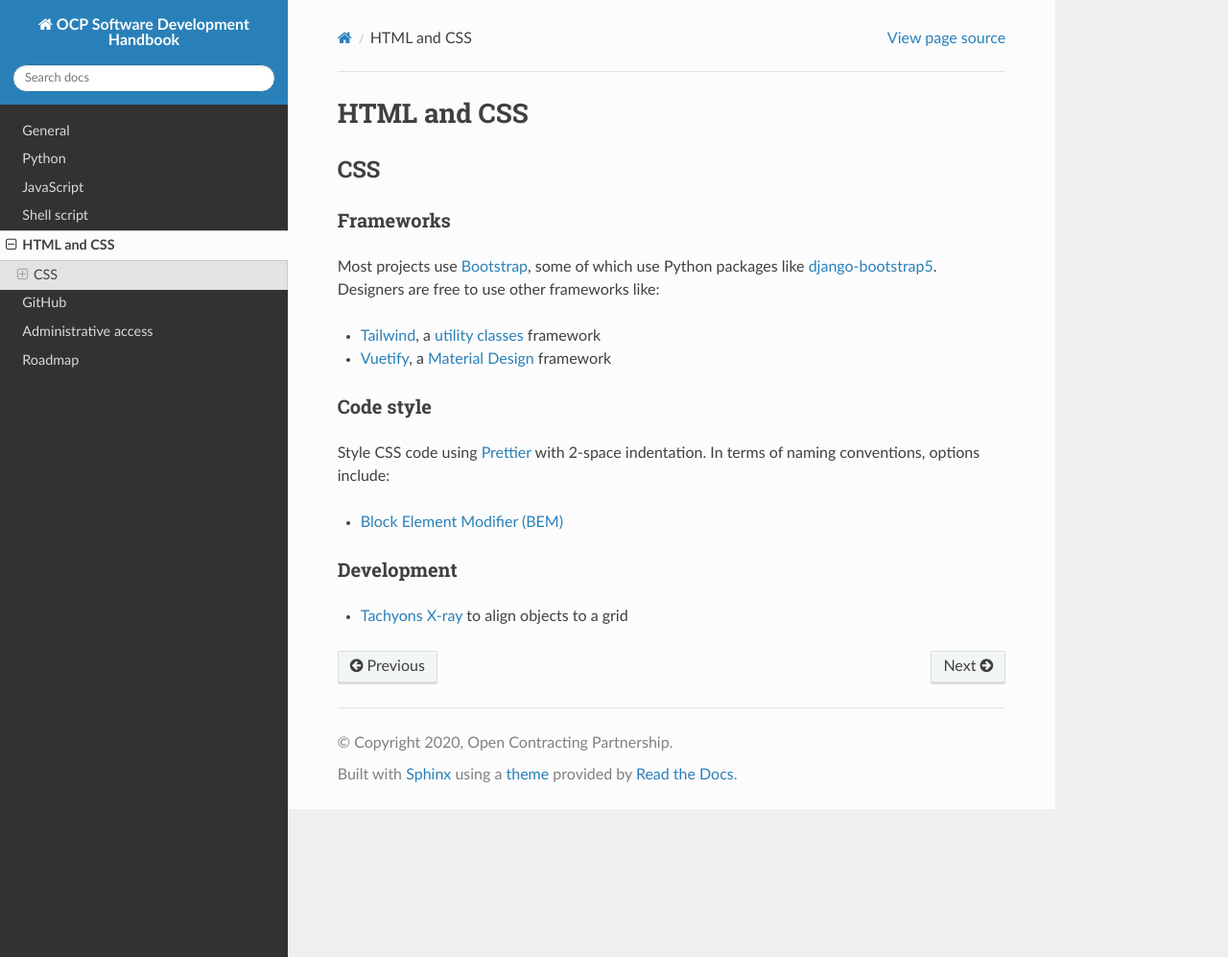
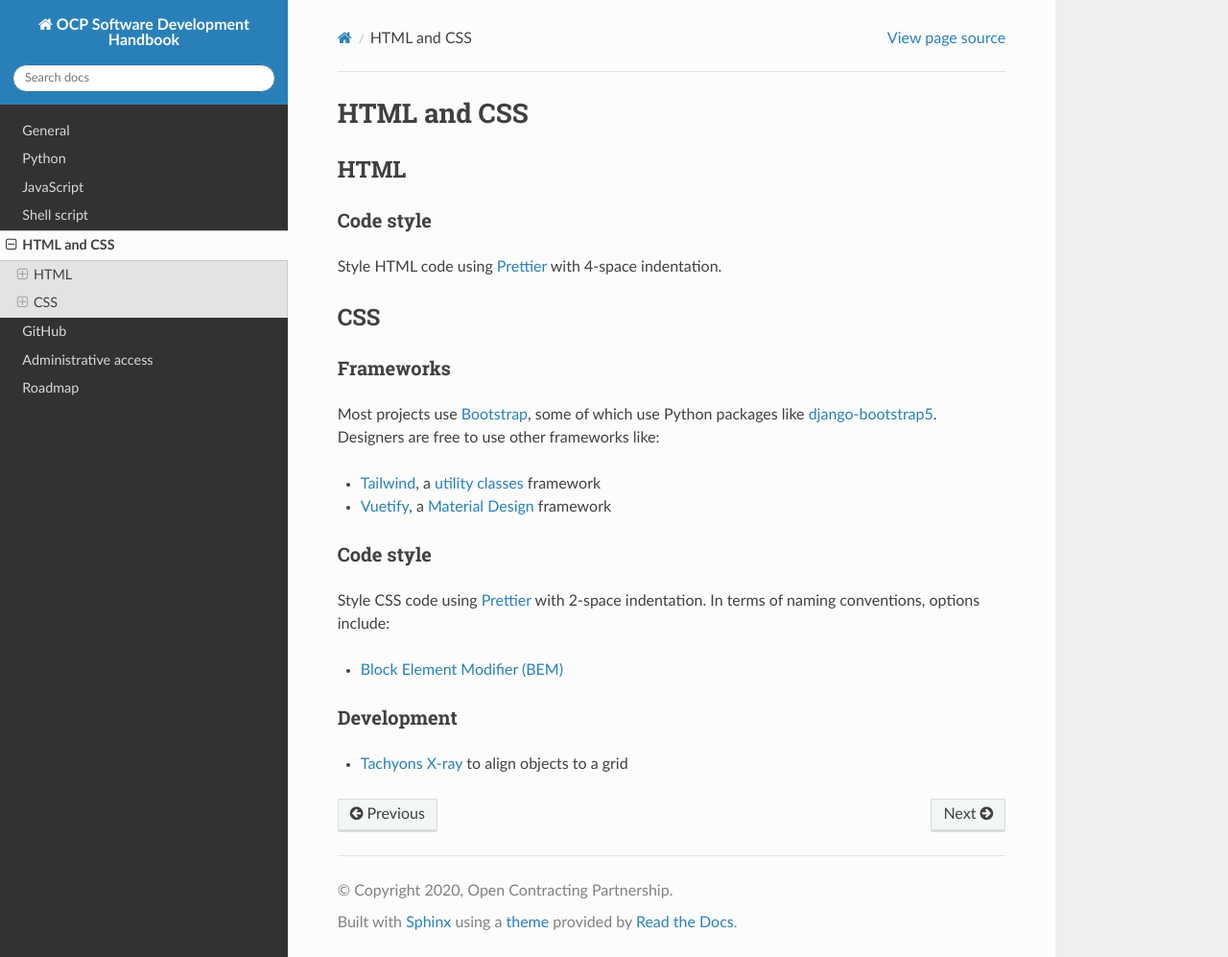
Before and after one commit to open-contracting/software-development-handbook, a Sphinx documentation site: the page built from docs/htmlcss/index.rst, in a window 1280 px wide and 997 px high. Shown: the whole window at 96% size. Built offline with Sphinx 7.4.7 and the Read the Docs theme 2.0.0, drawn with Linux system fonts in a browser that asks for light colours.

Commit message:
htmlcss: Mention Prettier for HTML

```diff
--- a/docs/htmlcss/index.rst
+++ b/docs/htmlcss/index.rst
@@ -1,5 +1,13 @@
 HTML and CSS
 ============
+
+HTML
+----
+
+Code style
+~~~~~~~~~~
+
+Style HTML code using `Prettier <https://prettier.io>`__ with 4-space indentation.
 
 CSS
 ---
```
